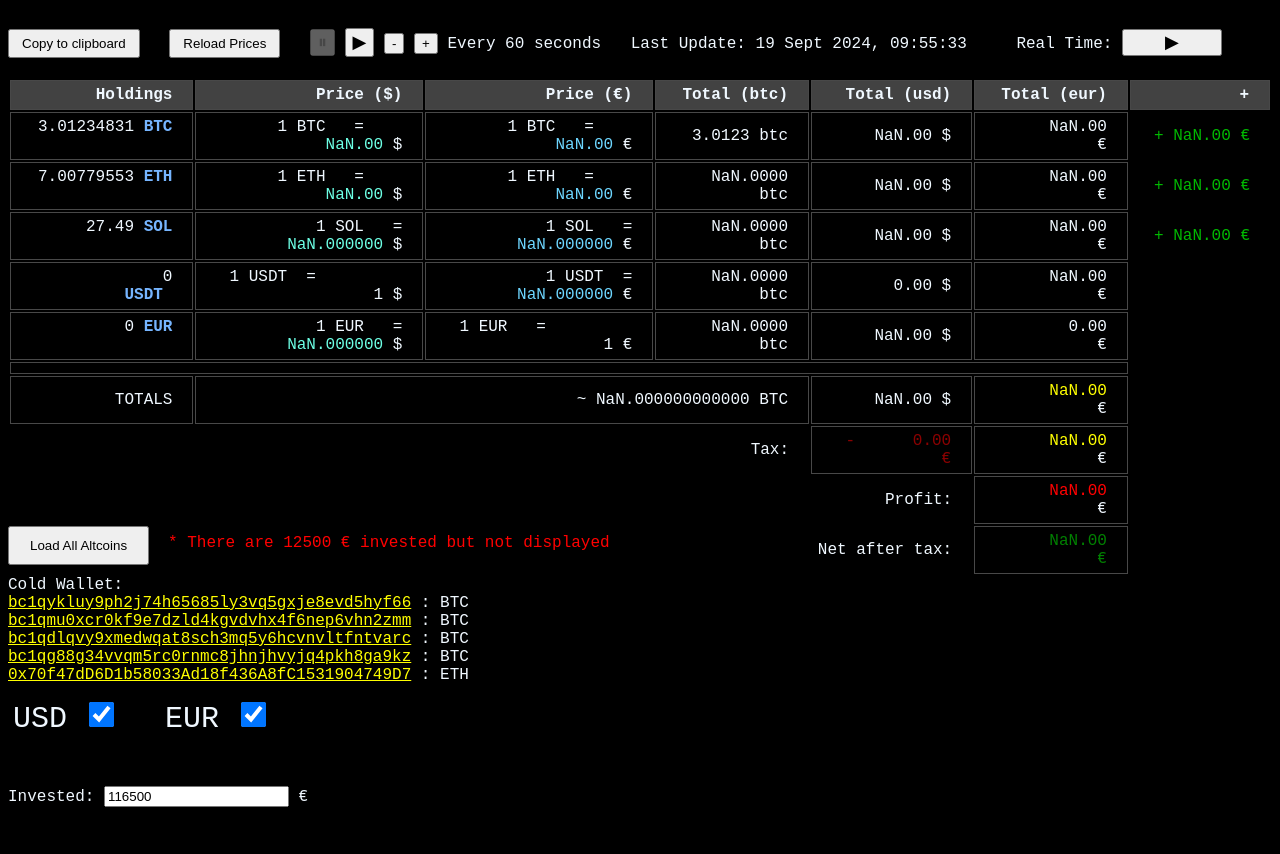
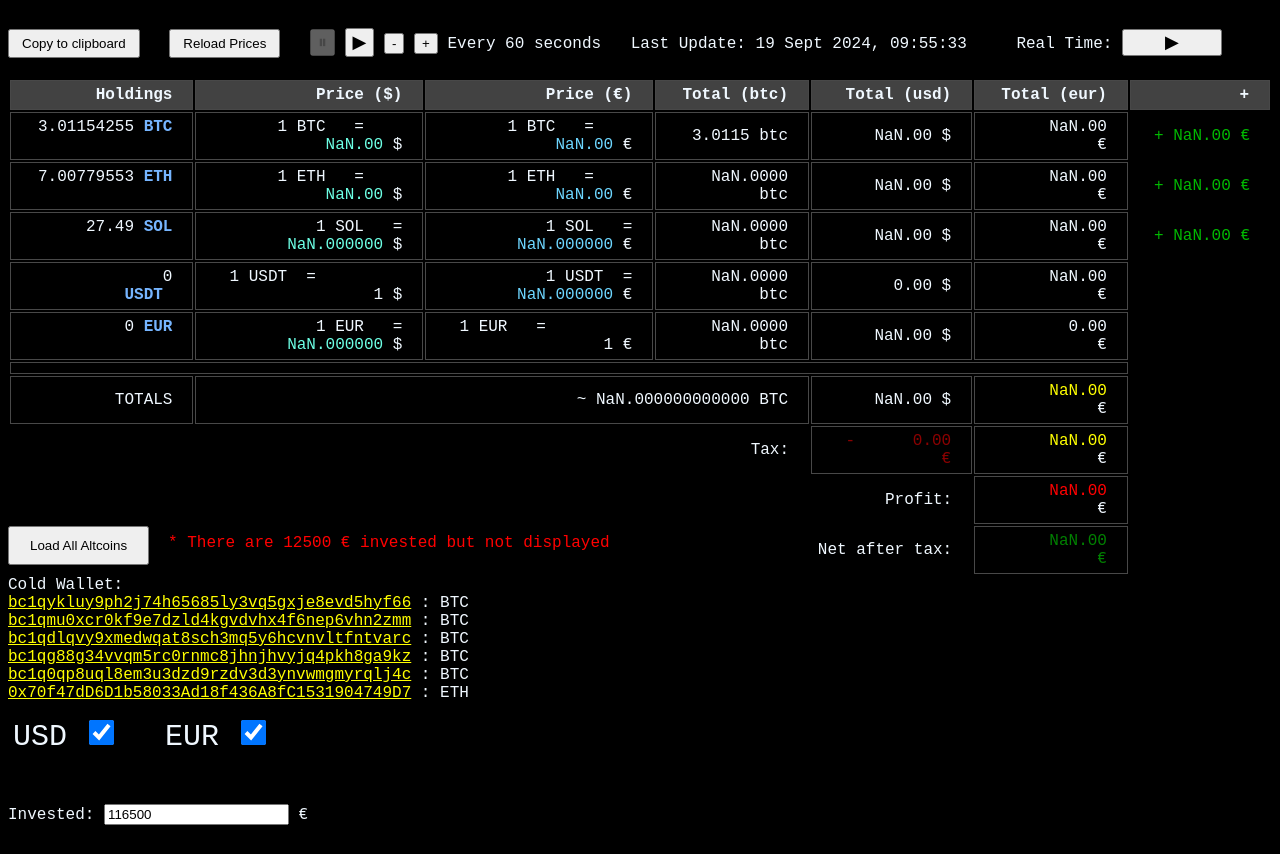
Before and after one commit to joelbarba/jb-crypto-portfolio, a website: page index.html in a window 1280 px wide. Shown: the part 71-925 px from the top of the page. Drawn offline with Linux system fonts and the light colour scheme; no server answers.

Commit message:
change balance

```diff
--- a/client.js
+++ b/client.js
@@ -1,7 +1,7 @@
 // alias push="sh ~/DEV/SHELL_SCRIPTS/push_crypto_site.sh"
 // git add -A && git commit -m "some trades" && git push origin master
 const holdings = {
-  BTC:   3.01234831,
+  BTC:   3.01154255,
   ETH:   7.00779553,
   SOL:   27.49,
   ALGO:  2725.58307434,
@@ -359,12 +359,14 @@
   const address3 = `bc1qdlqvy9xmedwqat8sch3mq5y6hcvnvltfntvarc`;  // White 2
   const address4 = `0x70f47dD6D1b58033Ad18f436A8fC1531904749D7`;  // eth
   const address5 = `bc1qg88g34vvqm5rc0rnmc8jhnjhvyjq4pkh8ga9kz`;  // Black 8
+  const address6 = `bc1q0qp8uql8em3u3dzd9rzdv3d3ynvwmgmyrqlj4c`;  // Black 9
 
-  const balance1 = 125000000;
+  const balance1 =  38993655;
   const balance2 = 118130752;
   const balance3 =   7000396;
-  const balance4 = 7.00768131;
+  const balance4 = 7.00768131; // eth
   const balance5 =  51080025;
+  const balance6 =  85925769;
 
   // curl https://blockchain.info/q/addressbalance/bc1qykluy9ph2j74h65685ly3vq5gxje8evd5hyf66
   // curl https://blockchain.info/q/addressbalance/bc1qmu0xcr0kf9e7dzld4kgvdvhx4f6nep6vhn2zmm
@@ -376,6 +378,7 @@
   const cwb3 = document.getElementById('cold-wallet-balance3');
   const cwb4 = document.getElementById('cold-wallet-balance4');
   const cwb5 = document.getElementById('cold-wallet-balance5');
+  const cwb6 = document.getElementById('cold-wallet-balance6');
 
   function checkBalance(balance, correctBalance, htmlObj, address) {
     console.log(`address ${address} = ${balance} BTC`);
@@ -402,6 +405,10 @@
 
   await fetch(`https://blockchain.info/q/addressbalance/${address5}`).then(q => q.json()).then(currentBalance => {
     checkBalance(currentBalance, balance5, cwb5, address5);
+  }).catch(err => console.log('Could not load Blockchain API'));
+
+  await fetch(`https://blockchain.info/q/addressbalance/${address6}`).then(q => q.json()).then(currentBalance => {
+    checkBalance(currentBalance, balance6, cwb6, address6);
   }).catch(err => console.log('Could not load Blockchain API'));
 
   fetch(`https://api.ethplorer.io/getAddressInfo/${address4}?apiKey=freekey`).then(q => q.json()).then(ethRes => {
--- a/index.html
+++ b/index.html
@@ -115,6 +115,8 @@
 
   <a href="https://btc1.trezor.io/address/bc1qg88g34vvqm5rc0rnmc8jhnjhvyjq4pkh8ga9kz" target="_blank" style="color: yellow;">bc1qg88g34vvqm5rc0rnmc8jhnjhvyjq4pkh8ga9kz</a> : <span id="cold-wallet-balance5" style="color: #5aff0a;"></span><span> BTC</span><br/>
 
+  <a href="https://btc1.trezor.io/address/bc1q0qp8uql8em3u3dzd9rzdv3d3ynvwmgmyrqlj4c" target="_blank" style="color: yellow;">bc1q0qp8uql8em3u3dzd9rzdv3d3ynvwmgmyrqlj4c</a> : <span id="cold-wallet-balance6" style="color: #5aff0a;"></span><span> BTC</span><br/>
+
   <a href="https://etherscan.io/address/0x70f47dD6D1b58033Ad18f436A8fC1531904749D7" target="_blank" style="color: yellow;">0x70f47dD6D1b58033Ad18f436A8fC1531904749D7</a> : <span id="cold-wallet-balance4" style="color: #5aff0a;"></span><span> ETH</span><br/>
 
   <!-- <button id="cold-wallet-btn">Reload</button> -->
```
Also changed, not shown: mob.html (+2 -0 lines).
